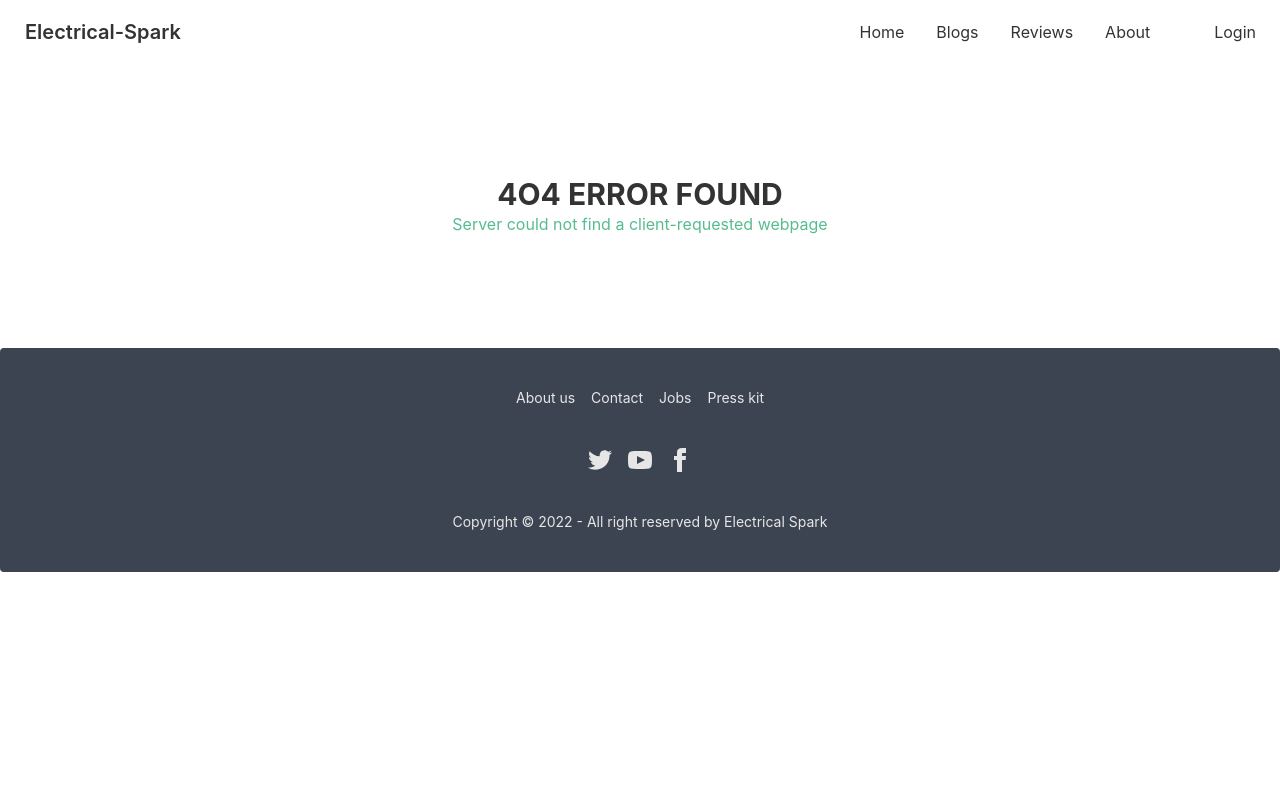
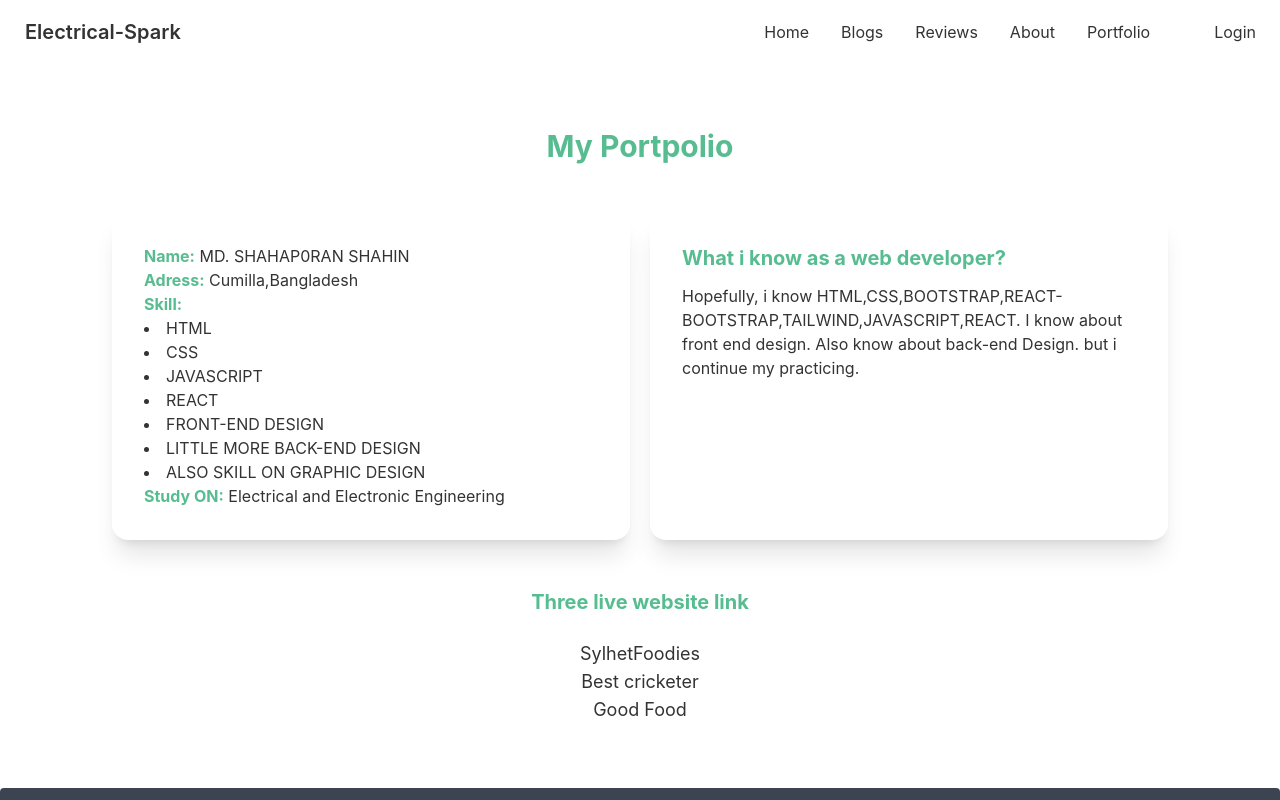
Before and after one commit to shahin7333/manufacturer-website-client, a React (Create React App) app: page /portfolio in a window 1280 px wide. Shown: the top 800 px of the page. Built offline with nearby package versions, Linux system fonts and the light colour scheme; no server answers.

Commit message:
portpolio add

```diff
--- a/src/App.js
+++ b/src/App.js
@@ -19,6 +19,7 @@ import MyTools from './Pages/Dashboard/MyTools';
 import MyReview from './Pages/Dashboard/MyReview';
 import MyProfile from './Pages/Dashboard/MyProfile';
 import AllUsers from './Pages/Dashboard/AllUsers';
+import MyPortfolio from './Portfolio/MyPortfolio';
 
 function App() {
   return (
@@ -47,6 +48,7 @@ function App() {
       <Route path='users' element={<AllUsers></AllUsers>}></Route>
     </Route>
      <Route path='*' element={<NotFound/>}/>
+     <Route path='/portfolio' element={<MyPortfolio/>}/>
   </Routes>
 
   <ToastContainer />
--- a/src/Pages/Shared/Navbar.js
+++ b/src/Pages/Shared/Navbar.js
@@ -54,6 +54,11 @@ const Navbar = () => {
                 About
               </Link>
             </li>
+            <li>
+            <Link to="/portfolio" className="rounded-lg">
+              Portfolio
+            </Link>
+          </li>
            <li>
               {
               user && <Link to="/dashboard" className="rounded-lg">
@@ -117,6 +122,11 @@ const Navbar = () => {
             </Link>
           </li>
           <li>
+            <Link to="/portfolio" className="rounded-lg">
+              Portfolio
+            </Link>
+          </li>
+          <li>
           {
               user && <Link to="/dashboard" className=" rounded-lg">
               Dashboard
--- /dev/null
+++ b/src/Portfolio/MyPortfolio.js
@@ -0,0 +1,39 @@
+import React from 'react'
+
+const MyPortfolio = () => {
+  return (
+    <div className='m-16'>
+        <h1 className='text-center text-3xl font-bold text-secondary'>My Portpolio</h1>
+      <div class="mt-12 grid gap-5 mx-12 grid-cols-1 lg:grid-cols-2 md:grid-cols-2 ">
+          <div className='card bg-base-100 shadow-xl p-8 '>
+
+          <p><span className='text-secondary font-bold'>Name:</span> MD. SHAHAP0RAN SHAHIN</p>
+           <p><span className='text-secondary font-bold'>Adress:</span> Cumilla,Bangladesh</p>
+           <p><span className='text-secondary font-bold'>Skill:</span>
+                <li>HTML</li>
+                <li>CSS</li>
+                <li>JAVASCRIPT</li>
+                <li>REACT</li>
+                <li>FRONT-END DESIGN </li>
+                <li>LITTLE MORE BACK-END DESIGN</li>
+                <li>ALSO SKILL ON GRAPHIC DESIGN</li>
+            </p>
+            <p><span className='text-secondary font-bold'>Study ON:</span> Electrical and Electronic Engineering</p>
+
+          </div>
+          <div className='p-8 card bg-base-100 shadow-xl'>
+<h1 className='text-xl font-bold text-secondary mb-3'>What i know as a web developer?</h1>
+          <p>Hopefully, i know HTML,CSS,BOOTSTRAP,REACT-BOOTSTRAP,TAILWIND,JAVASCRIPT,REACT. I know about front end design. Also know about back-end Design. but i continue my practicing.</p>
+          </div>
+      </div>
+    <div className='text-center mt-12'>
+        <h1 className='text-xl text-secondary font-bold mb-6'>Three live website link</h1>
+<a className='text-lg' href="https://condescending-leakey-69afd6.netlify.app/">SylhetFoodies</a><br />
+   <a className='text-lg' href="https://singular-lolly-319a6a.netlify.app/">Best cricketer</a><br />
+   <a className='text-lg' href="https://teal-mandazi-931771.netlify.app/">Good Food</a>
+    </div>
+    </div>
+  )
+}
+
+export default MyPortfolio
```
